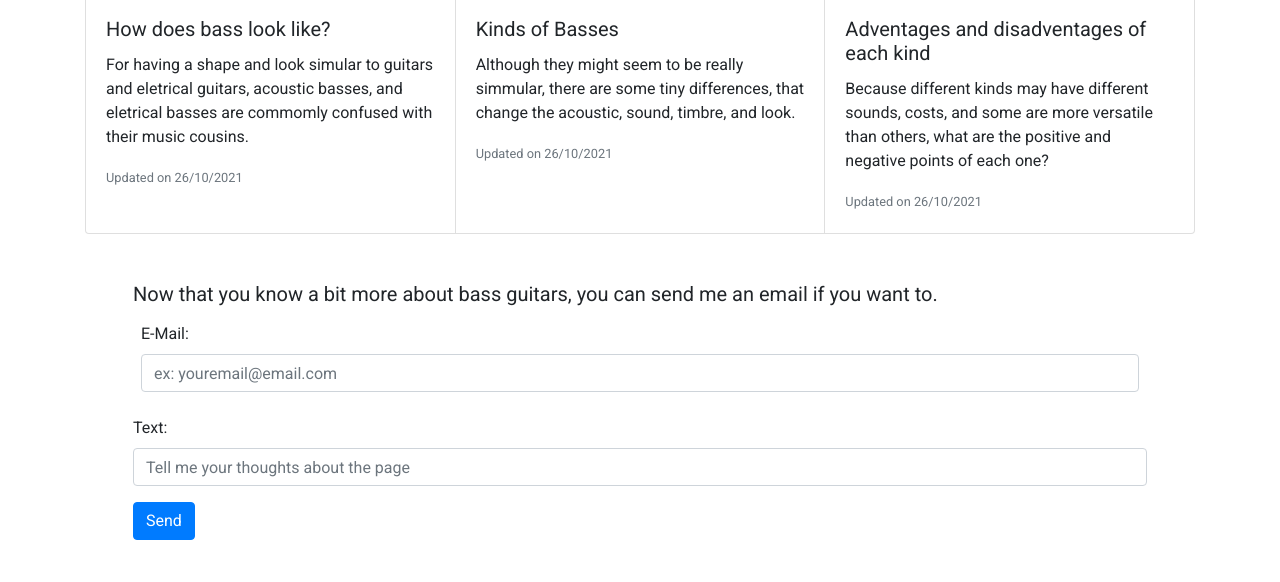
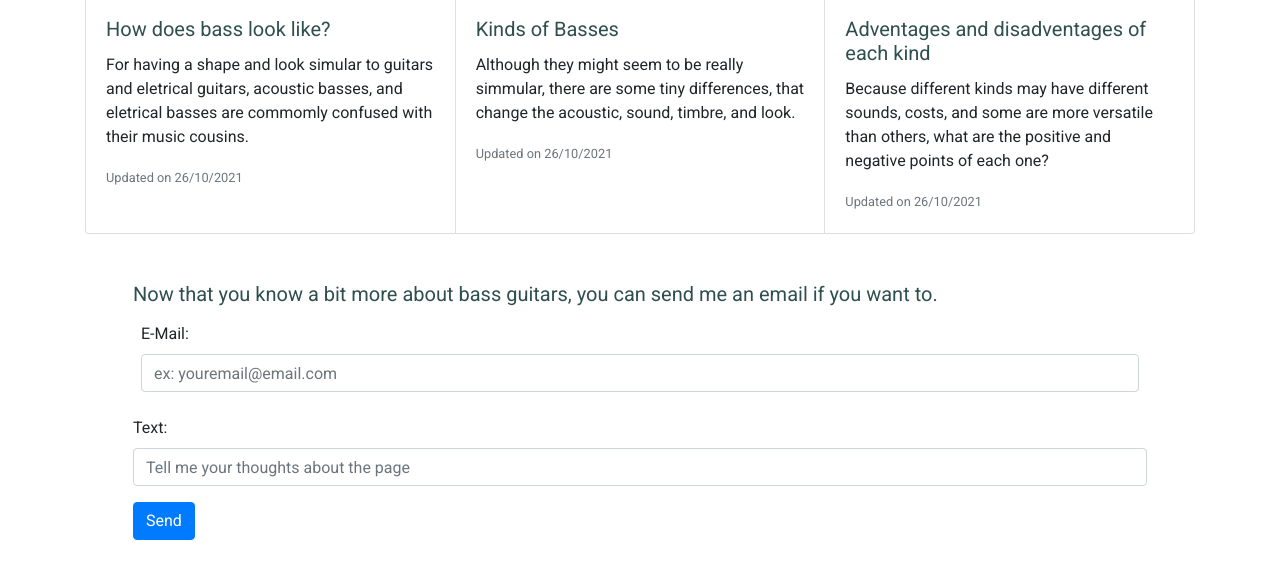
Before and after one commit to abnerwerley/BassPage, a plain HTML site: page index.html in a window 1280 px wide. Shown: the part 1956-2538 px from the top of the page. Drawn offline with nearby package versions, Linux system fonts and the light colour scheme.

Commit message:
@abnerwerley[Task: h5 color changed]

```diff
--- a/assets/css/style.css
+++ b/assets/css/style.css
@@ -4,6 +4,10 @@
   padding: 0;
   margin: 0;
   font-family: "roboto", sans-serif;
+}
+
+h5{
+ color: darkslategrey;
 }
 
 footer {
```
